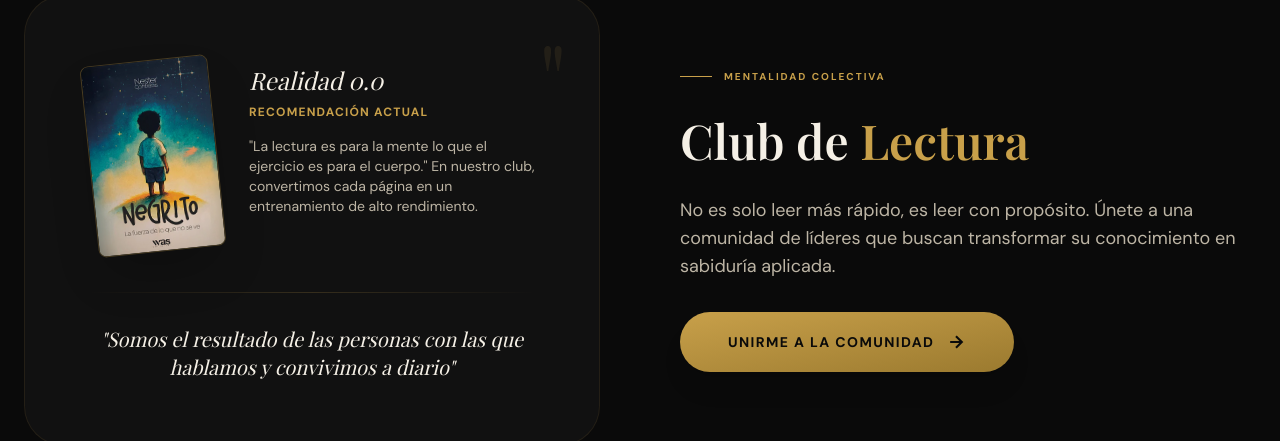
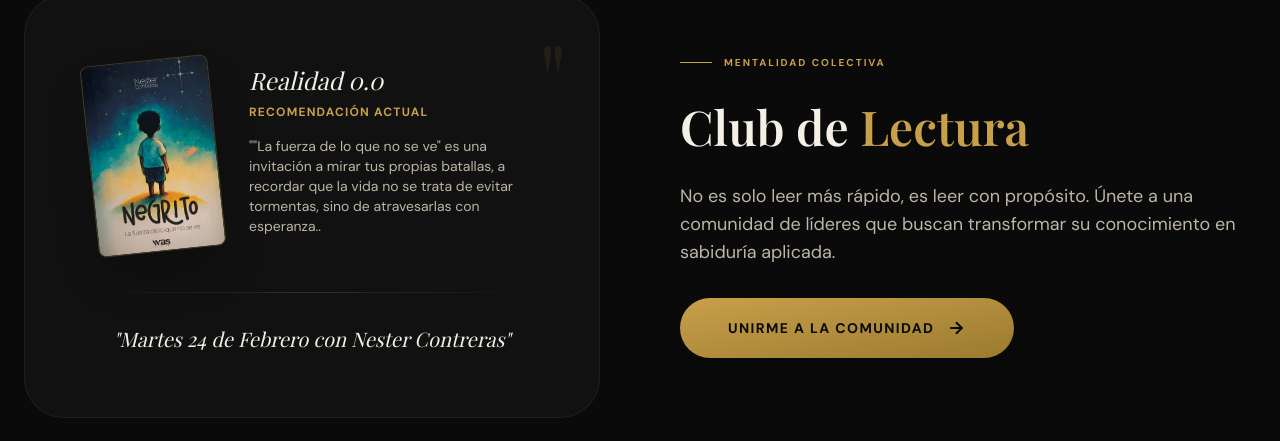
Before and after one commit to diegoroman5/MILENA-SANDOVAL, a React (Vite) app: page / in a window 1280 px wide. Shown: the part 6291-6732 px from the top of the page. Built offline with nearby package versions, Linux system fonts and the light colour scheme; a web font is replaced by a local one.

Commit message:
Update ReadingClub.tsx

```diff
--- a/components/ReadingClub.tsx
+++ b/components/ReadingClub.tsx
@@ -59,13 +59,13 @@ export const ReadingClub: React.FC = () => {
 
               <div className="flex flex-row gap-4 md:gap-8 items-start mb-6 md:mb-10">
                 <div className="w-20 h-28 sm:w-24 sm:h-36 md:w-32 md:h-48 rounded-lg shadow-2xl border border-gold/30 flex-shrink-0 transform -rotate-3 md:-rotate-6 hover:rotate-0 transition-transform duration-500 overflow-hidden">
-                  <img src="/images/libro-del-mes.png" alt="Lectura del Mes - Realidad 0.0" className="w-full h-full object-cover" />
+                  <img src="/images/libro-del-mes.png" alt="Lectura del Mes - Negrito" className="w-full h-full object-cover" />
                 </div>
                 <div className="pt-1">
                   <h4 className="font-serif text-lg md:text-2xl text-cream mb-1 md:mb-2 italic">Realidad 0.0</h4>
                   <p className="text-[10px] md:text-xs text-gold font-bold tracking-widest uppercase mb-2 md:mb-4">Recomendación Actual</p>
                   <p className="text-cream-muted text-xs md:text-sm leading-relaxed hidden sm:block">
-                    "La lectura es para la mente lo que el ejercicio es para el cuerpo." En nuestro club, convertimos cada página en un entrenamiento de alto rendimiento.
+                    ""La fuerza de lo que no se ve" es una invitación a mirar tus propias batallas, a recordar que la vida no se trata de evitar tormentas, sino de atravesarlas con esperanza..
                   </p>
                 </div>
               </div>
@@ -73,7 +73,7 @@ export const ReadingClub: React.FC = () => {
               <div className="h-px bg-gradient-to-r from-transparent via-gold/20 to-transparent w-full mb-4 md:mb-8" />
 
               <p className="font-serif text-base md:text-xl italic text-cream leading-relaxed text-center">
-                "Somos el resultado de las personas con las que hablamos y convivimos a diario"
+                "Martes 24 de Febrero con Nester Contreras"
               </p>
             </div>
           </div>
```
